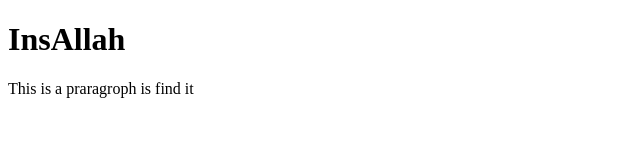
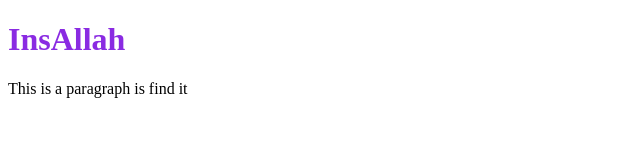
Before and after one commit to Rifazul-Islam/my-third-github-repo, a plain HTML site: page index.html in a window 1280 px wide. Shown: the whole page, without its empty margins (0-640 px from the left). Drawn offline with Linux system fonts and the light colour scheme.

Commit message:
style add

```diff
--- a/index.html
+++ b/index.html
@@ -4,9 +4,15 @@
     <meta charset="UTF-8">
     <meta name="viewport" content="width=device-width, initial-scale=1.0">
     <title>My Third Github rebo it</title>
+    <style>
+
+          h1{
+               color:blueviolet
+          }
+    </style>
 </head>
 <body>
     <h1> InsAllah</h1>
-    <p> This is a praragroph is find it </p>
+    <p> This is a paragraph is find it </p>
 </body>
 </html>
```
